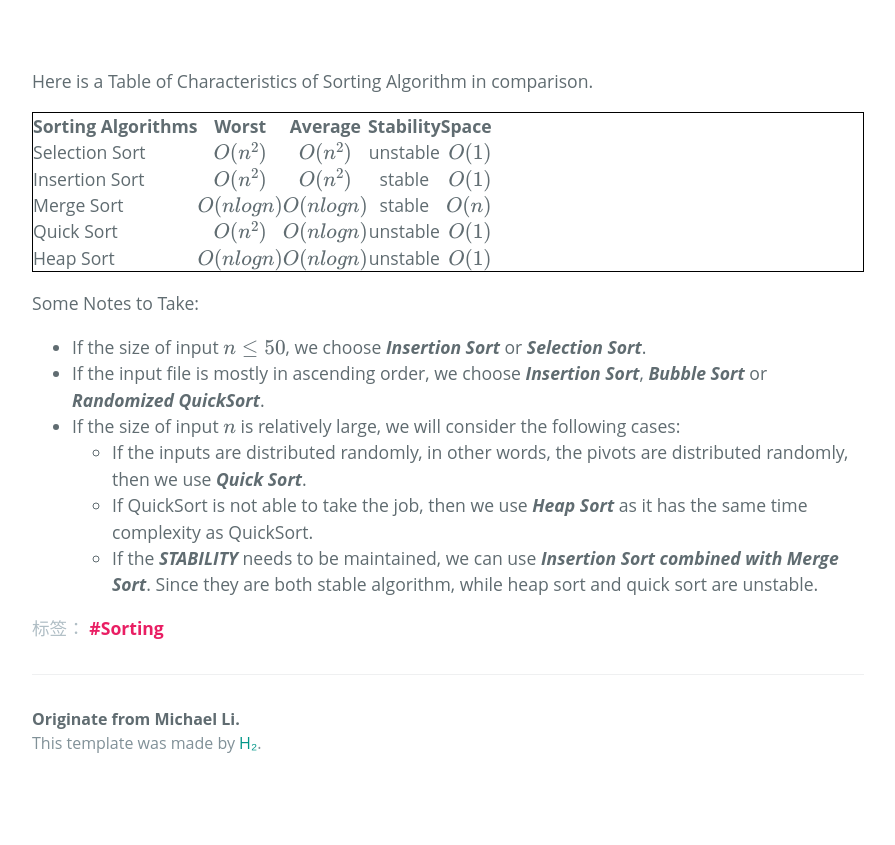
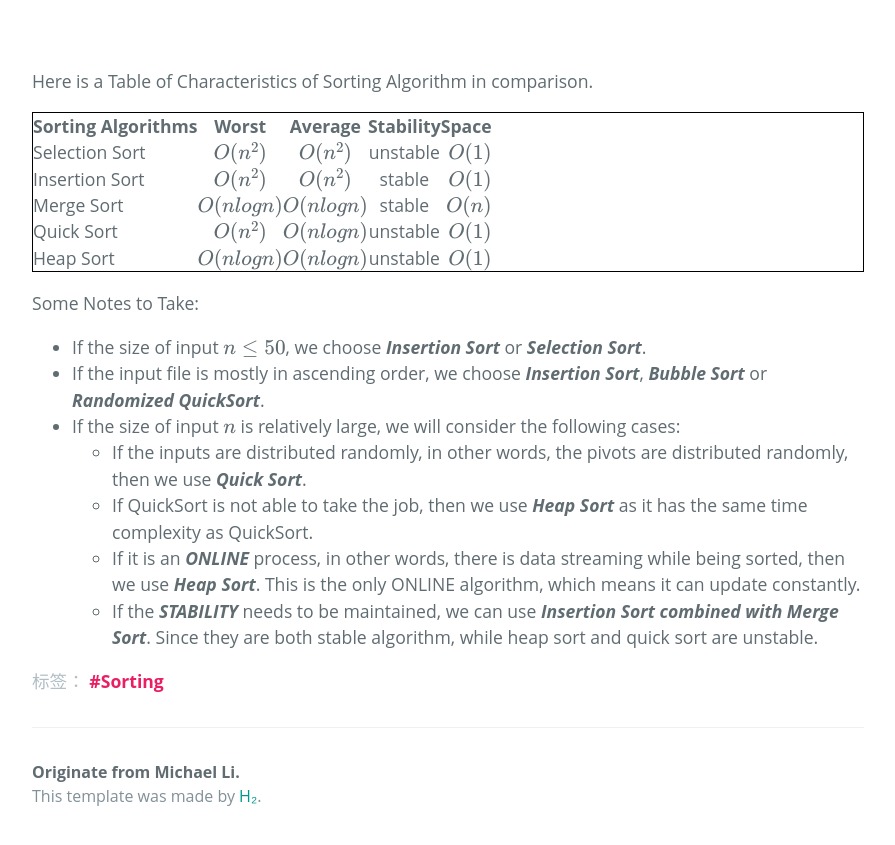
Before and after one commit to zl323/zl323.github.io, a Jekyll site: the page built from _posts/2020-05-19-Sorting-Algorithm-Summary.md, in a window 1280 px wide and 1206 px high. Shown: the part 350-1195 px from the top of the window, without its empty margins (192-1087 px from the left). Built offline with Jekyll 4.4.1, drawn with Linux system fonts in a browser that asks for light colours; some web fonts are replaced; formulas are drawn with MathJax 3.

Commit message:
edit sort summary

```diff
--- a/_posts/2020-05-19-Sorting-Algorithm-Summary.md
+++ b/_posts/2020-05-19-Sorting-Algorithm-Summary.md
@@ -28,4 +28,5 @@ Some Notes to Take:
 - If the size of input $n$ is relatively large, we will consider the following cases:
   * If the inputs are distributed randomly, in other words, the pivots are distributed randomly, then we use ***Quick Sort***.
   * If QuickSort is not able to take the job, then we use ***Heap Sort*** as it has the same time complexity as QuickSort.
+  * If it is an ***ONLINE*** process, in other words, there is data streaming while being sorted, then we use ***Heap Sort***. This is the only ONLINE algorithm, which means it can update constantly.
   * If the ***STABILITY*** needs to be maintained, we can use ***Insertion Sort combined with Merge Sort***. Since they are both stable algorithm, while heap sort and quick sort are unstable.
```
